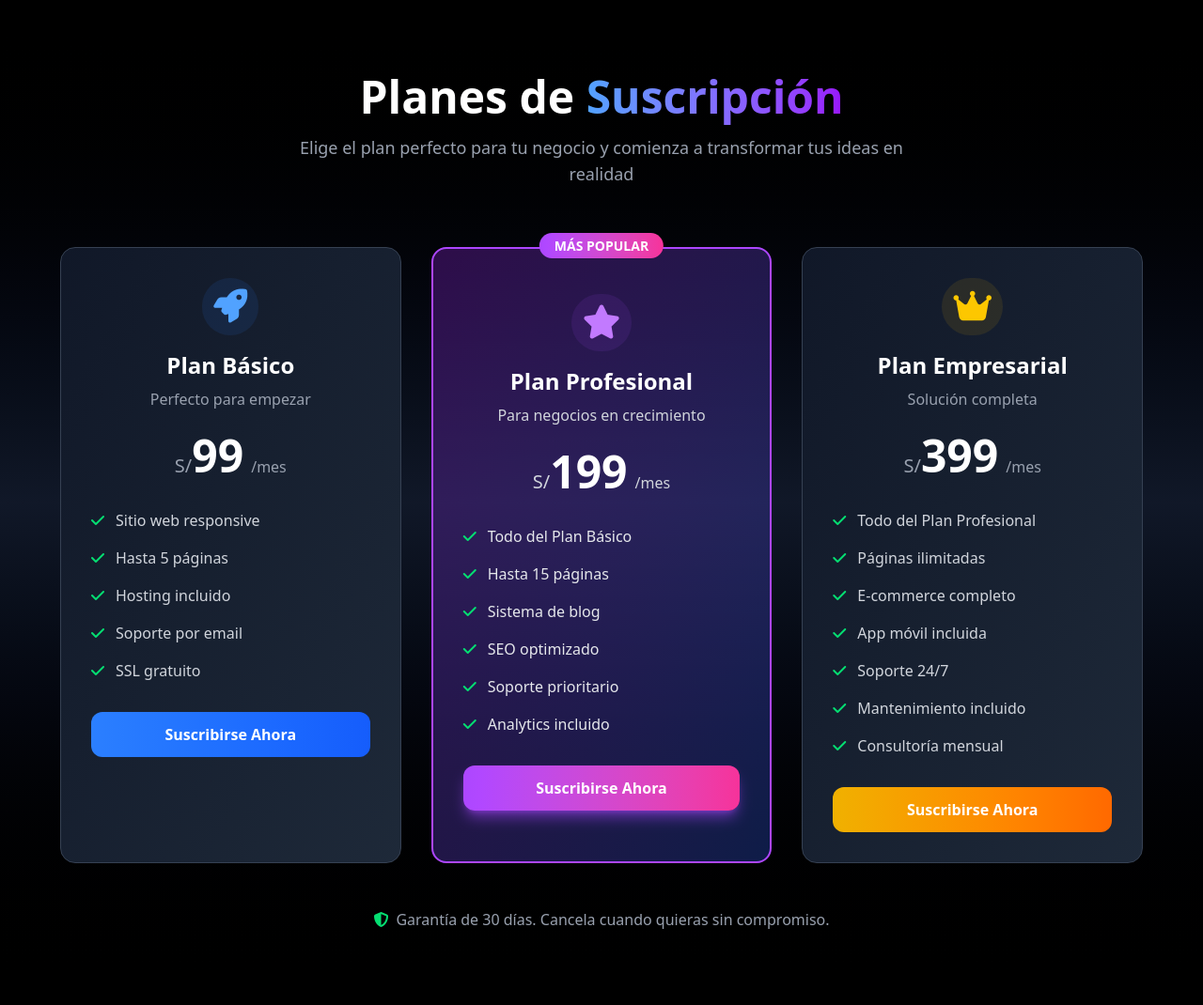
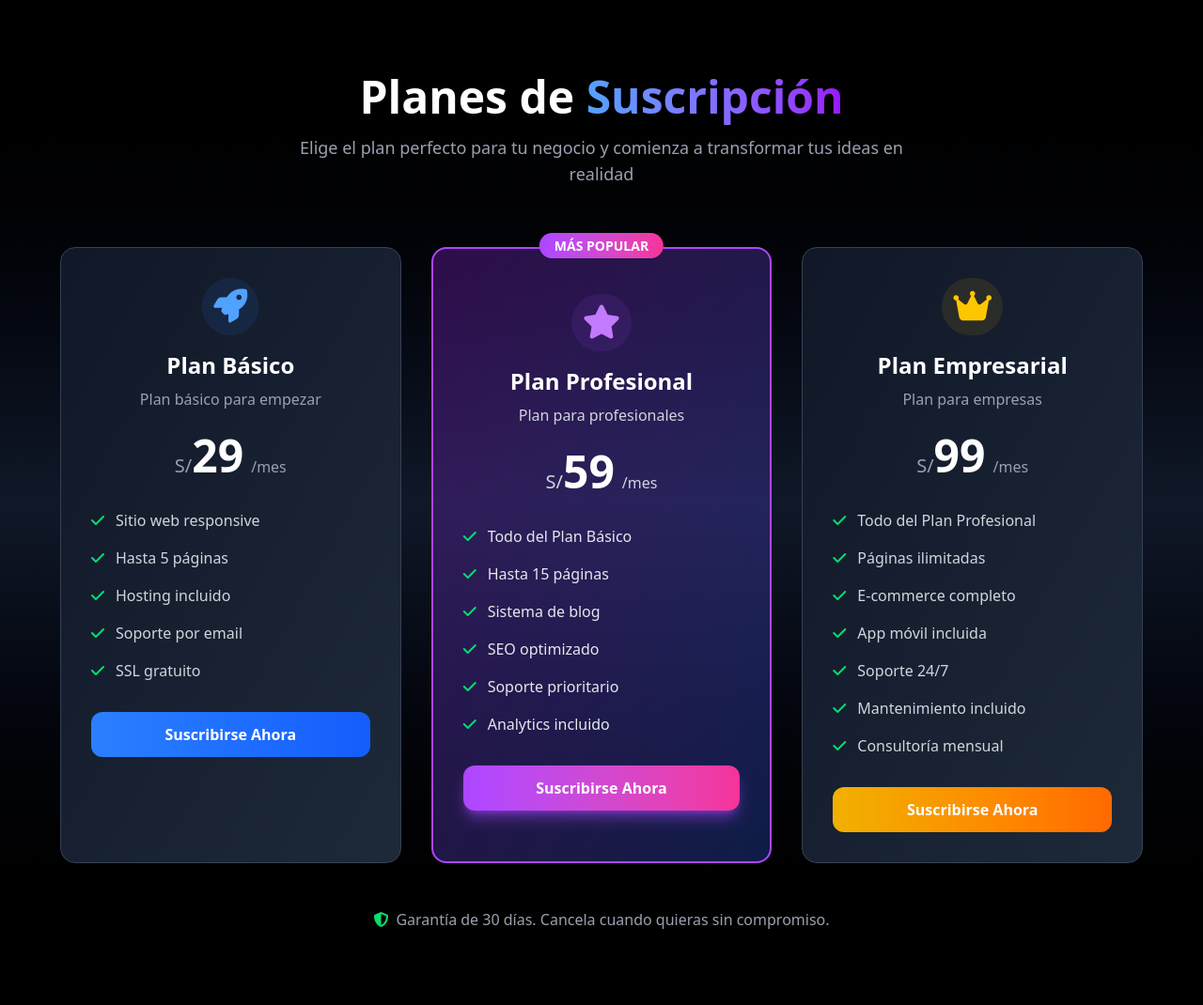
Before and after one commit to luisc0230/ldxsoftware, a PHP site: page / in a window 1280 px wide. Shown: the part 2495-3565 px from the top of the page at 94% size. Run offline with PHP 8.4, Linux system fonts and the light colour scheme; data comes from the database, SQL or seed files in the repository; some libraries are stand-ins or nearby versions.

Commit message:
Feature: Precios dinámicos desde base de datos
- Agregada consulta a tabla planes para obtener precios
- Reemplazados todos los precios hardcodeados con valores de BD
- Agregados nombres y descripciones dinámicas de planes
- Implementado fallback en caso de error de BD

```diff
--- a/app/includes/suscripciones.php
+++ b/app/includes/suscripciones.php
@@ -2,6 +2,28 @@
 // Verificar si el usuario está logueado
 require_once __DIR__ . '/../controllers/AuthController.php';
 $isLoggedInSubs = AuthController::isAuthenticated();
+
+// Obtener planes desde la base de datos
+require_once __DIR__ . '/../models/Database.php';
+$planes = [];
+try {
+    $db = Database::getInstance()->getConnection();
+    $stmt = $db->prepare("SELECT * FROM planes WHERE estado = 'activo' ORDER BY precio_mensual ASC");
+    $stmt->execute();
+    $result = $stmt->get_result();
+
+    while ($row = $result->fetch_assoc()) {
+        $planes[$row['nombre']] = $row;
+    }
+} catch (Exception $e) {
+    error_log("Error al cargar planes: " . $e->getMessage());
+    // Valores por defecto en caso de error
+    $planes = [
+        'Básico' => ['id' => 1, 'nombre' => 'Básico', 'descripcion' => 'Plan básico para empezar', 'precio_mensual' => 29.00, 'precio_anual' => 290.00, 'caracteristicas' => 'Hosting básico, 1 dominio, Soporte email'],
+        'Profesional' => ['id' => 2, 'nombre' => 'Profesional', 'descripcion' => 'Plan para profesionales', 'precio_mensual' => 59.00, 'precio_anual' => 590.00, 'caracteristicas' => 'Hosting avanzado, 5 dominios, Soporte prioritario'],
+        'Empresarial' => ['id' => 3, 'nombre' => 'Empresarial', 'descripcion' => 'Plan para empresas', 'precio_mensual' => 99.00, 'precio_anual' => 990.00, 'caracteristicas' => 'Hosting ilimitado, Dominios ilimitados, Soporte 24/7']
+    ];
+}
 ?>
 <!-- Suscripciones Section -->
 <section id="suscripciones" class="py-20 bg-gradient-to-b from-black via-gray-900 to-black">
@@ -25,14 +47,14 @@ $isLoggedInSubs = AuthController::isAuthenticated();
                     <div class="inline-block p-3 bg-blue-500/10 rounded-full mb-4">
                         <i class="fas fa-rocket text-4xl text-blue-400"></i>
                     </div>
-                    <h3 class="text-2xl font-bold text-white mb-2">Plan Básico</h3>
-                    <p class="text-gray-400">Perfecto para empezar</p>
+                    <h3 class="text-2xl font-bold text-white mb-2">Plan <?php echo htmlspecialchars($planes['Básico']['nombre']); ?></h3>
+                    <p class="text-gray-400"><?php echo htmlspecialchars($planes['Básico']['descripcion']); ?></p>
                 </div>
 
                 <div class="text-center mb-8">
                     <div class="flex items-baseline justify-center">
                         <span class="text-gray-400 text-xl">S/</span>
-                        <span class="text-5xl font-bold text-white">99</span>
+                        <span class="text-5xl font-bold text-white"><?php echo number_format($planes['Básico']['precio_mensual'], 0); ?></span>
                         <span class="text-gray-400 ml-2">/mes</span>
                     </div>
                 </div>
@@ -60,7 +82,7 @@ $isLoggedInSubs = AuthController::isAuthenticated();
                     </li>
                 </ul>
 
-                <button onclick="iniciarSuscripcion(1, 'basico', 29, 'mensual')"
+                <button onclick="iniciarSuscripcion(<?php echo $planes['Básico']['id']; ?>, 'basico', <?php echo $planes['Básico']['precio_mensual']; ?>, 'mensual')"
                         class="w-full bg-gradient-to-r from-blue-500 to-blue-600 hover:from-blue-600 hover:to-blue-700 text-white font-semibold py-3 px-6 rounded-xl transition-all duration-300 transform hover:scale-105">
                     Suscribirse Ahora
                 </button>
@@ -79,14 +101,14 @@ $isLoggedInSubs = AuthController::isAuthenticated();
                     <div class="inline-block p-3 bg-purple-500/10 rounded-full mb-4">
                         <i class="fas fa-star text-4xl text-purple-400"></i>
                     </div>
-                    <h3 class="text-2xl font-bold text-white mb-2">Plan Profesional</h3>
-                    <p class="text-gray-300">Para negocios en crecimiento</p>
+                    <h3 class="text-2xl font-bold text-white mb-2">Plan <?php echo htmlspecialchars($planes['Profesional']['nombre']); ?></h3>
+                    <p class="text-gray-300"><?php echo htmlspecialchars($planes['Profesional']['descripcion']); ?></p>
                 </div>
 
                 <div class="text-center mb-8">
                     <div class="flex items-baseline justify-center">
                         <span class="text-gray-300 text-xl">S/</span>
-                        <span class="text-5xl font-bold text-white">199</span>
+                        <span class="text-5xl font-bold text-white"><?php echo number_format($planes['Profesional']['precio_mensual'], 0); ?></span>
                         <span class="text-gray-300 ml-2">/mes</span>
                     </div>
                 </div>
@@ -118,7 +140,7 @@ $isLoggedInSubs = AuthController::isAuthenticated();
                     </li>
                 </ul>
 
-                <button onclick="iniciarSuscripcion(2, 'profesional', 59, 'mensual')"
+                <button onclick="iniciarSuscripcion(<?php echo $planes['Profesional']['id']; ?>, 'profesional', <?php echo $planes['Profesional']['precio_mensual']; ?>, 'mensual')"
                         class="w-full bg-gradient-to-r from-purple-500 to-pink-500 hover:from-purple-600 hover:to-pink-600 text-white font-semibold py-3 px-6 rounded-xl transition-all duration-300 transform hover:scale-105 shadow-lg shadow-purple-500/50">
                     Suscribirse Ahora
                 </button>
@@ -130,14 +152,14 @@ $isLoggedInSubs = AuthController::isAuthenticated();
                     <div class="inline-block p-3 bg-yellow-500/10 rounded-full mb-4">
                         <i class="fas fa-crown text-4xl text-yellow-400"></i>
                     </div>
-                    <h3 class="text-2xl font-bold text-white mb-2">Plan Empresarial</h3>
-                    <p class="text-gray-400">Solución completa</p>
+                    <h3 class="text-2xl font-bold text-white mb-2">Plan <?php echo htmlspecialchars($planes['Empresarial']['nombre']); ?></h3>
+                    <p class="text-gray-400"><?php echo htmlspecialchars($planes['Empresarial']['descripcion']); ?></p>
                 </div>
 
                 <div class="text-center mb-8">
                     <div class="flex items-baseline justify-center">
                         <span class="text-gray-400 text-xl">S/</span>
-                        <span class="text-5xl font-bold text-white">399</span>
+                        <span class="text-5xl font-bold text-white"><?php echo number_format($planes['Empresarial']['precio_mensual'], 0); ?></span>
                         <span class="text-gray-400 ml-2">/mes</span>
                     </div>
                 </div>
@@ -173,7 +195,7 @@ $isLoggedInSubs = AuthController::isAuthenticated();
                     </li>
                 </ul>
 
-                <button onclick="iniciarSuscripcion(3, 'empresarial', 99, 'mensual')"
+                <button onclick="iniciarSuscripcion(<?php echo $planes['Empresarial']['id']; ?>, 'empresarial', <?php echo $planes['Empresarial']['precio_mensual']; ?>, 'mensual')"
                         class="w-full bg-gradient-to-r from-yellow-500 to-orange-500 hover:from-yellow-600 hover:to-orange-600 text-white font-semibold py-3 px-6 rounded-xl transition-all duration-300 transform hover:scale-105">
                     Suscribirse Ahora
                 </button>
```
